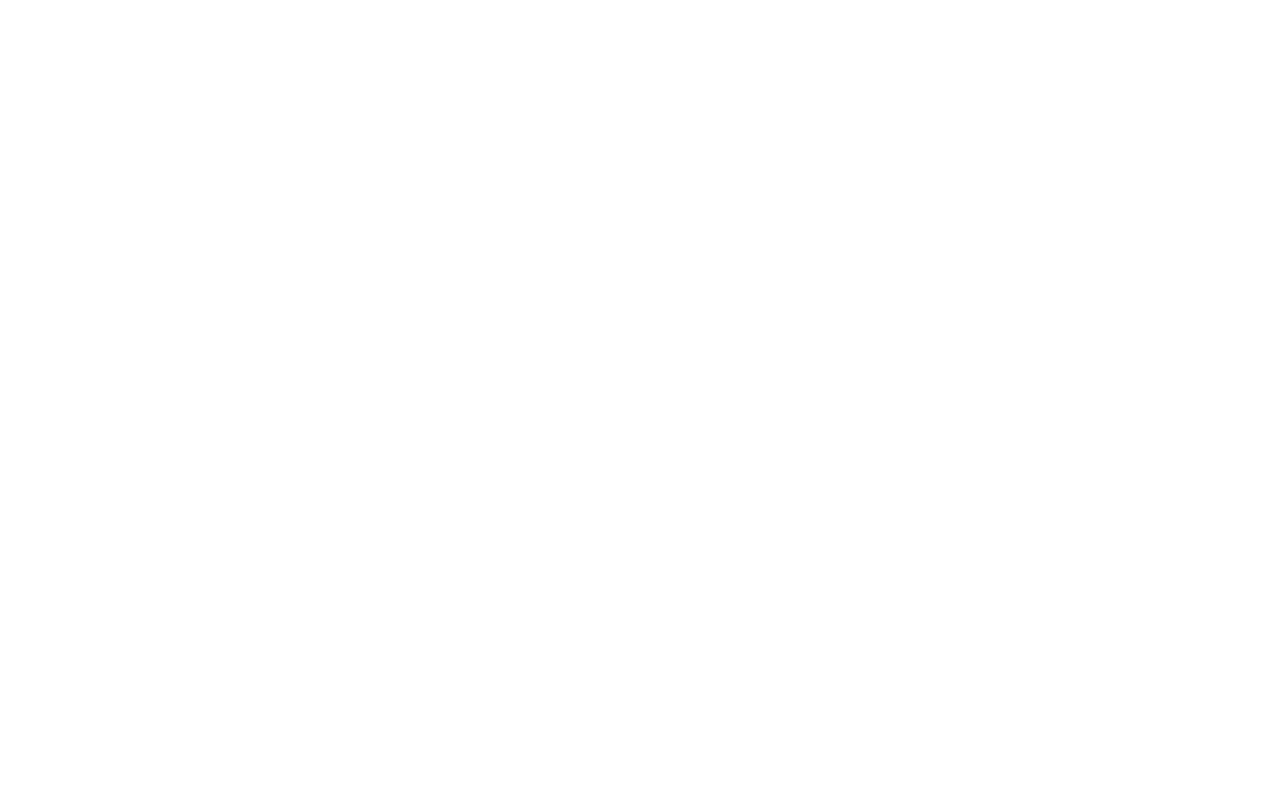
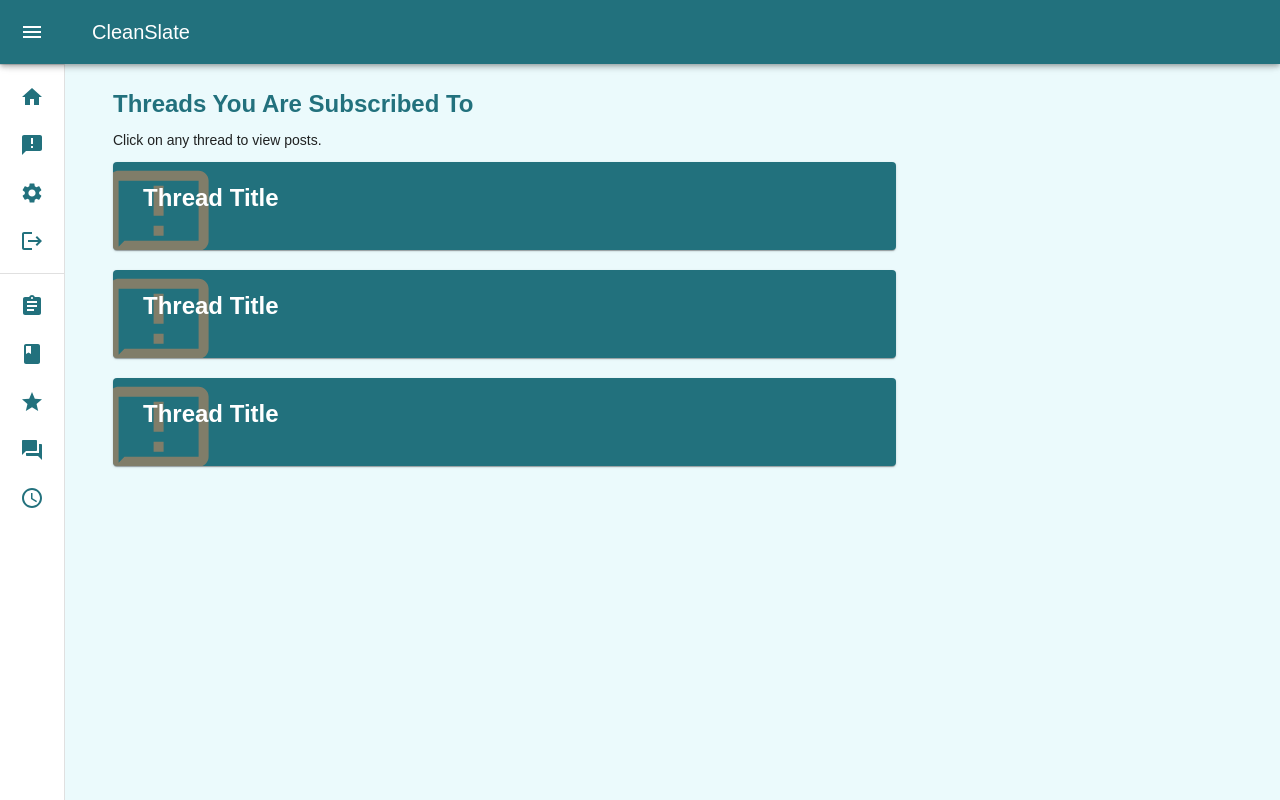
Before and after one commit to ahmedkhan935/WebEng_Project, a React (Create React App) app in the folder client/: page /student/threads in a window 1280 px wide. Before the commit this address had no page. Built offline with nearby package versions, Linux system fonts and the light colour scheme; a web font is replaced by a local one.

Commit message:
Threads and Login integration with backend

```diff
--- a/client/src/App.js
+++ b/client/src/App.js
@@ -13,6 +13,8 @@
 import { Route, Routes, BrowserRouter as Router } from "react-router-dom";
 import UserLandingPage from "./pages/UserLandingPage";
 import Classroom from "./pages/Classroom";
+import Threads from "./pages/Threads";
+import Thread from "./pages/Thread";
 
 import { ThemeProvider } from "@mui/material";
 import theme from "./assets/theme/theme";
@@ -28,6 +30,9 @@
           <Route path="student">
             <Route index element={<UserLandingPage />}></Route>
             <Route path="classes/:id" element={<Classroom />}></Route>
+            <Route path="threads" element={<Threads />}></Route>
+            <Route path="threads/:id" element={<Thread />}></Route>
+
           </Route>
 
           <Route path="/admin">
--- a/client/src/components/AnnouncementList.js
+++ b/client/src/components/AnnouncementList.js
@@ -1,6 +1,7 @@
 import React from 'react';
 import { Container, Typography, Button, Box } from '@mui/material';
 import Announcement from './AnnouncementCard';
+import { Link } from 'react-router-dom';
 
 
 function AnnouncementList() {
@@ -13,7 +14,7 @@
                 <Announcement> </Announcement>
                 <Announcement> </Announcement>
                 <Announcement> </Announcement>
-                <Button variant="contained" sx={{ alignSelf: 'flex-end' }}>View All</Button>
+                <Button variant="contained" sx={{ alignSelf: 'flex-end' }} component={Link} to='/student/threads'>View All</Button>
             </Container>
         </Box>
     )
--- a/client/src/components/Navbar.js
+++ b/client/src/components/Navbar.js
@@ -37,7 +37,7 @@
 const drawerWidth = 240;
 const standardOptions = [
   { title: 'Home', Icon: <HomeIcon color="primary" />, linkto: '/student' },
-  { title: 'Announcements', Icon: <AnnouncementIcon color="primary" /> },
+  { title: 'Threads', Icon: <AnnouncementIcon color="primary" />, linkto: '/student/threads' },
   { title: 'Settings', Icon: <SettingsIcon color="primary" /> },
   { title: 'Logout', Icon: <LogoutIcon color="primary" /> },
 ];
--- a/client/src/pages/LoginPage.js
+++ b/client/src/pages/LoginPage.js
@@ -5,10 +5,15 @@
 import mainPageImage from "../assets/images/MainPage.png";
 import cleanSlateImage from "../assets/images/Hat.png";
 import theme from "../assets/theme/theme.js";
+import { studentlogin } from "../services/AuthService.js";
+import { useNavigate } from 'react-router-dom';
+
 
 const LoginPage = () => {
   const [password, setPassword] = useState("");
   const [email, setEmail] = useState("");
+  const [ErrorMessage, setErrorMessage] = useState("");
+  const navigate = useNavigate();
 
   const handlePasswordChange = (event) => {
     setPassword(event.target.value);
@@ -18,11 +23,24 @@
     setEmail(event.target.value);
   };
 
-  const handleSubmit = (event) => {
+  const handleSubmit = async (event) => {
     event.preventDefault();
 
     console.log("Email:", email);
     console.log("Password:", password);
+
+    event.preventDefault();
+    const resp=await studentlogin(email,password);
+    console.log(resp);
+    const data=await resp.json();
+    if(resp.status===200){
+      console.log("Login Successful");
+      console.log(data);
+      navigate("/student");
+    }
+    else{
+      setErrorMessage(data.message);
+    }
   };
 
   const styles = {
@@ -100,9 +118,12 @@
                     marginTop: "20px",
                     width: "200px",
                   }}
+                  onClick={handleSubmit}
+
                 >
                   Sign In
                 </Button>
+                <p>{ErrorMessage}</p>
               </form>
             </Container>
           </Paper>
--- /dev/null
+++ b/client/src/pages/Thread.js
@@ -0,0 +1,23 @@
+import React from 'react';
+import { Box, Typography, Button, Container } from '@mui/material';
+import Announcement from '../components/AnnouncementCard';
+import NavBar from '../components/Navbar';
+
+function Thread() {
+    return (
+        <NavBar>
+            <Box sx={{ display: 'flex', flexDirection: 'column', justifyContent: 'space-between', height: '100%', marginBottom: '20px' }}>
+                <Container sx={{ display: 'flex', flexDirection: 'column', justifyContent: 'space-between' }}>
+                    <Typography variant="h5" sx={{ width: '100%', marginBottom: '10px' }}>
+                        Posts from this thread
+                    </Typography>
+                    <Announcement> </Announcement>
+                    <Announcement> </Announcement>
+                    <Announcement> </Announcement>
+                </Container>
+            </Box>
+        </NavBar>
+    )
+}
+
+export default Thread;
--- a/client/src/pages/Threads.js
+++ b/client/src/pages/Threads.js
@@ -1,33 +1,65 @@
 //page to view all threads
 import React from "react";
+import { Box, Typography, Card, CardContent, Container, alpha, CardActionArea } from "@mui/material";
+import NavBar from "../components/Navbar";
+import AnnouncementOutlined from '@mui/icons-material/AnnouncementOutlined';
+import { useTheme } from '@mui/material/styles';
+import useMediaQuery from '@mui/material/useMediaQuery';
+import { Link } from 'react-router-dom';
 
 
 function ThreadCard() {
+    const theme = useTheme();
+    const isSmallScreen = useMediaQuery(theme.breakpoints.down('md'));
+
     return (
-        <Card sx={{ width: '100%', bgcolor: 'primary.main', color: 'white', padding: '20px', marginBottom: '20px' }}>
-            <CardContent>
-                <Box display="flex" justifyContent="center" alignItems="center" mb={2}>
-                    <CheckCircleOutlineIcon />
-                    <Typography variant="h5" component="div" color="white" align={isSmallScreen ? 'center' : 'inherit'}>
+        <Card sx={{
+            width: isSmallScreen ? '100%' : '70%',
+            maxHeight: '115px', ///max height of the card
+            bgcolor: 'primary.main',
+            color: 'white',
+            marginBottom: '20px',
+            overflow: 'hidden', // Hide overflow
+            position: 'relative' // Needed for absolute positioning of child elements
+        }}>
+            <CardActionArea component={Link} to="/student/threads/1" >
+                <CardContent sx = {{ padding: '20px'}}>
+                    <Box display="flex" alignItems="center" mb={2}>
+                        <AnnouncementOutlined sx={{
+                            color: alpha(theme.palette.secondary.main, 0.5),
+                            position: 'absolute',
+                            left: '0', // Adjust this value
+                            transform: 'translateY(19%) translateX(-12%) ', // Adjust this value
+                            fontSize: '120px',
+                        }} />
+                        <Typography variant="h5" component="div" color="white" sx={{ marginLeft: '10px', zIndex: 2 }}>
                             Thread Title
                         </Typography>
                     </Box>
                 </CardContent>
+            </CardActionArea>
+
         </Card>
     );
 }
-
 function Threads() {
     return (
-        <Box sx={{ display: 'flex', flexDirection: 'column', justifyContent: 'space-between', height: '100%', marginBottom: '20px'}}>
+        <NavBar>
+            <Box sx={{ display: 'flex', flexDirection: 'column', justifyContent: 'space-between', height: '100%', marginBottom: '20px' }}>
                 <Container sx={{ display: 'flex', flexDirection: 'column', justifyContent: 'space-between' }}>
                     <Typography variant="h5" sx={{ width: '100%', marginBottom: '10px' }}>
                         Threads You Are Subscribed To
+                    </Typography>
+                    <Typography variant="subtitle2" sx={{ width: '100%', marginBottom: '10px' }}>
+                        Click on any thread to view posts.
                     </Typography>
                     <ThreadCard> </ThreadCard>
                     <ThreadCard> </ThreadCard>
                     <ThreadCard> </ThreadCard>
                 </Container>
             </Box>
+        </NavBar>
     )
 }
+
+export default Threads;
--- /dev/null
+++ b/client/src/services/AuthService.js
@@ -0,0 +1,10 @@
+
+export async function studentlogin(email, password) {
+    return await fetch('http://localhost:3000/auth/login/student', {
+        method: 'POST',
+        headers: {
+            'Content-Type': 'application/json',
+        },
+        body: JSON.stringify({ email: email, password: password }),
+    });
+}
```
Lines whose indentation alone changed are shown as unchanged.
